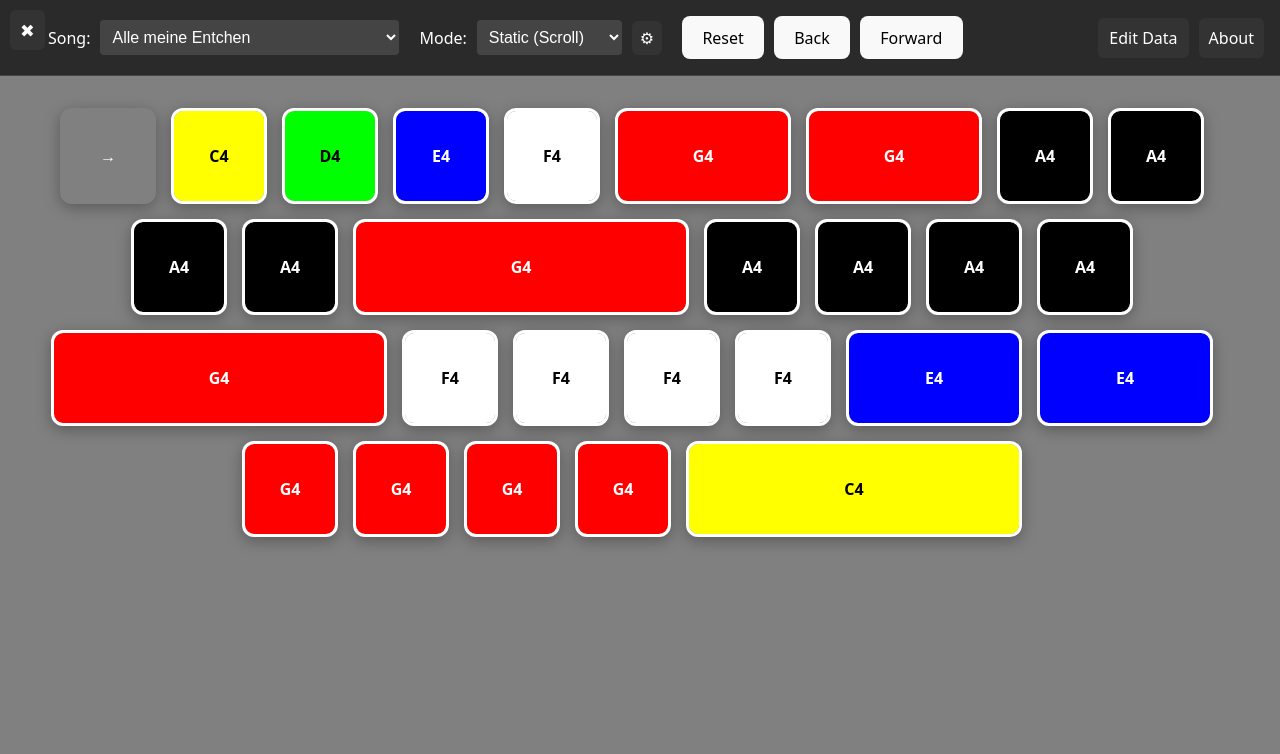
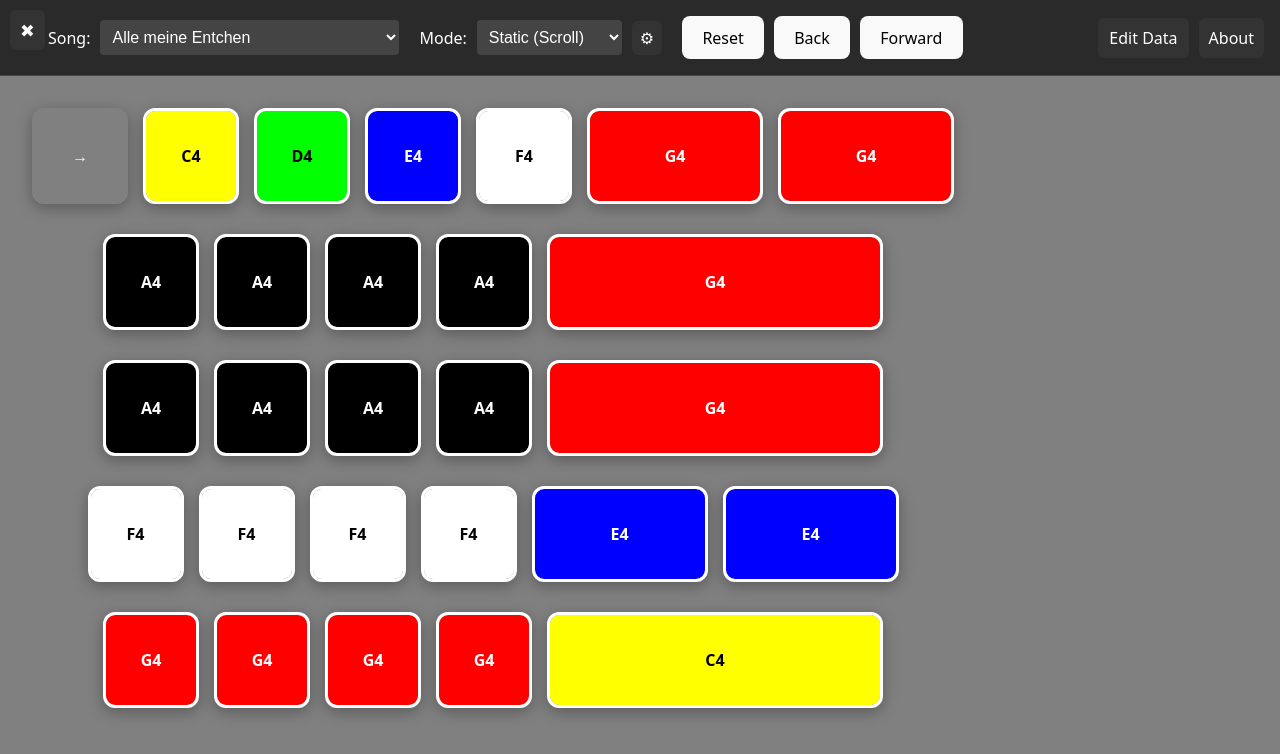
Before and after one commit to kopp/make-that-pipe-sound, a React (Vite) app: page / in a window 1280 px wide. Shown: the top 754 px of the page. Built offline with nearby package versions, Linux system fonts and the light colour scheme.

Commit message:
add barlines to stipulate linebreaks

```diff
--- a/src/App.tsx
+++ b/src/App.tsx
@@ -23,6 +23,11 @@ function parseSongString(song: string | undefined): Note[] {
   const notes = tokens.map((token) => {
     let pitch = token;
     let duration = 1;
+
+    // barline token: '|' marks a measure boundary
+    if (token === "|") {
+      return { pitch: "|", duration: 0 } as Note;
+    }
 
     if (token.includes("/")) {
       const parts = token.split("/");
@@ -137,10 +142,150 @@ export default function App() {
   const mainRef = useRef<HTMLDivElement | null>(null);
   const noteRefs = useRef<Array<HTMLDivElement | null>>([]);
 
+  // track available width for the static grid so we can compute preferred breaks
+  const [containerWidth, setContainerWidth] = useState<number>(1200);
+
   // ensure refs array resets when notes change
   useEffect(() => {
     noteRefs.current = [];
   }, [notes.length]);
+
+  // update container width on resize / mount
+  useEffect(() => {
+    function updateWidth() {
+      try {
+        const container = mainRef.current as HTMLDivElement | null;
+        if (!container) return setContainerWidth(1200);
+        // prefer the width of the inner static grid if present
+        const grid = container.querySelector(
+          "[data-static-grid]"
+        ) as HTMLDivElement | null;
+        const w = (grid || container).clientWidth || 1200;
+        setContainerWidth(Math.max(200, w));
+      } catch (e) {
+        setContainerWidth(1200);
+      }
+    }
+    updateWidth();
+    const ro = new ResizeObserver(updateWidth);
+    if (mainRef.current) ro.observe(mainRef.current);
+    window.addEventListener("resize", updateWidth);
+    return () => {
+      try {
+        ro.disconnect();
+      } catch (e) {}
+      window.removeEventListener("resize", updateWidth);
+    };
+    // eslint-disable-next-line react-hooks/exhaustive-deps
+  }, [mainRef.current, notes.length]);
+
+  // Compute rows for static mode, preferring barline breaks (pitch === '|')
+  const rows = useMemo(() => {
+    if (mode !== "static") return [[...Array(notes.length).keys()]];
+
+    // Build measures: arrays of note indices between barlines
+    const measures: number[][] = [];
+    let cur: number[] = [];
+    for (let i = 0; i < notes.length; i++) {
+      const n = notes[i];
+      if (String(n.pitch) === "|") {
+        measures.push(cur);
+        cur = [];
+      } else {
+        cur.push(i);
+      }
+    }
+    if (cur.length > 0) measures.push(cur);
+
+    // If the song contains any barlines, force the `start` token onto its own measure
+    const hasBarlines = notes.some((n) => String(n.pitch) === "|");
+    if (hasBarlines) {
+      const startIdx = notes.findIndex(
+        (n) => String(n.pitch).toLowerCase() === "start"
+      );
+      if (startIdx >= 0) {
+        // remove start from any existing measure it may be in
+        for (const m of measures) {
+          const p = m.indexOf(startIdx);
+          if (p !== -1) {
+            m.splice(p, 1);
+            break;
+          }
+        }
+        // insert a dedicated leading measure containing only the start token
+        measures.unshift([startIdx]);
+      }
+    }
+
+    // Compute an average outer width for notes using unitSize similar to NoteCard
+    const activeBorder = Math.max(Math.round(unitSize / 10), 6);
+    const gap = 15; // match styles.staticGrid.gap
+
+    const widths: number[] = notes.map((n) => {
+      const dur = n.duration > 0 ? n.duration : 0.0001;
+      const base = dur * unitSize;
+      return base + 2 * activeBorder;
+    });
+    const avgWidth = widths.length
+      ? widths.reduce((a, b) => a + b, 0) / widths.length
+      : unitSize + 2 * activeBorder;
+
+    const targetNotesPerRow = Math.max(
+      1,
+      Math.floor((containerWidth + gap) / (avgWidth + gap))
+    );
+
+    // Pack measures into rows without splitting measures when possible.
+    const outRows: number[][] = [];
+    let row: number[] = [];
+    let rowCount = 0;
+    for (const measure of measures) {
+      if (measure.length === 0) {
+        // empty measure: treat as a small separator, prefer to keep with current row
+        continue;
+      }
+
+      // if measure is larger than capacity, split it
+      if (measure.length > targetNotesPerRow) {
+        // flush current row first
+        if (rowCount > 0) {
+          outRows.push(row);
+          row = [];
+          rowCount = 0;
+        }
+        for (let s = 0; s < measure.length; s += targetNotesPerRow) {
+          outRows.push(measure.slice(s, s + targetNotesPerRow));
+        }
+        continue;
+      }
+
+      // if measure fits in current row, append
+      if (rowCount + measure.length <= targetNotesPerRow || rowCount === 0) {
+        row = row.concat(measure);
+        rowCount += measure.length;
+      } else {
+        // push current row and start new one with this measure
+        outRows.push(row);
+        row = [...measure];
+        rowCount = measure.length;
+      }
+    }
+    if (rowCount > 0) outRows.push(row);
+
+    // If there are no explicit barlines (single measure equals all notes), fallback to equal chunks
+    if (measures.length <= 1) {
+      const flat: number[] = measures.length === 1 ? measures[0] : [];
+      const fallback: number[][] = [];
+      for (let i = 0; i < flat.length; i += targetNotesPerRow) {
+        fallback.push(flat.slice(i, i + targetNotesPerRow));
+      }
+      return fallback.length ? fallback : [flat];
+    }
+
+    return outRows.length
+      ? outRows
+      : [Array.from({ length: notes.length }, (_, i) => i)];
+  }, [notes, unitSize, containerWidth, mode]);
 
   // Auto-scroll when active note is in the lower part of the visible area
   useEffect(() => {
@@ -597,11 +742,13 @@ export default function App() {
         {isTransitioning ? (
           <div style={styles.transitionBlank} />
         ) : mode === "static" ? (
-          <div style={styles.staticGrid}>
-            {notes.map((note, i) => (
+          <div style={styles.staticGrid} data-static-grid>
+            {rows.map((row, ri) => (
+              <div key={ri} style={styles.row}>
+                {row.map((i) => (
                   <NoteCard
                     key={i}
-                note={note}
+                    note={notes[i]}
                     isActive={i === currentIndex}
                     onClick={() => setCurrentIndex(i)}
                     colorMap={COLOR_MAP}
@@ -610,6 +757,8 @@ export default function App() {
                       noteRefs.current[i] = el;
                     }}
                   />
+                ))}
+              </div>
             ))}
           </div>
         ) : (
@@ -933,10 +1082,16 @@ const styles: Record<string, React.CSSProperties> = {
   },
   staticGrid: {
     display: "flex",
-    flexWrap: "wrap",
+    flexDirection: "column",
     gap: "15px",
     justifyContent: "center",
     maxWidth: "1200px",
+  },
+  row: {
+    display: "flex",
+    gap: "15px",
+    justifyContent: "center",
+    marginBottom: "15px",
   },
   dynamicWrapper: {
     display: "flex",
--- a/src/data/data.json
+++ b/src/data/data.json
@@ -13,8 +13,8 @@
     "C5": "yellow,blank,yellow"
   },
   "songs": {
-    "Alle meine Entchen": "C4 D4 E4 F4 G4*2 G4*2 A4 A4 A4 A4 G4*4 A4 A4 A4 A4 G4*4 F4 F4 F4 F4 E4*2 E4*2 G4 G4 G4 G4 C4*4",
-    "Bruder Jakob": "C D E C C D E C E F G*2 E F G*2 G/2 A/2 G/2 F/2 E C G/2 A/2 G/2 F/2 E C C G3 C*2 C G3 C*2",
+    "Alle meine Entchen": "| C4 D4 E4 F4 G4*2 G4*2 | A4 A4 A4 A4 G4*4 | A4 A4 A4 A4 G4*4 | F4 F4 F4 F4 E4*2 E4*2 | G4 G4 G4 G4 C4*4 |",
+    "Bruder Jakob": "| C D E C | C D E C | E F G*2 | E F G*2 | G/2 A/2 G/2 F/2 E C | G/2 A/2 G/2 F/2 E C | C G3 C*2 | C G3 C*2 |",
     "Hänschen klein": "G E E*2 F D D*2 C D E F G G G*2 G E E*2 F D D*2 C E G G C*4 D D D D D E F*2 E E E E E F G*2 G E E*2 F D D*2 C E G G C*4",
     "Morgen kommt der Weihnachtsmann": "C C G G A A G*2 F F E E D*2 C G G F F E E D*2 G G F F E E D*2 C C G G A A G*2 F F E E D*2 C",
     "Twinkle twinkle little Star": "C C G G A A G*2 F F E E D*2 C G G F F E E D*2 G G F F E E D*2 C C G G A A G*2 F F E E D*2 C",
```
Lines whose indentation alone changed are shown as unchanged.
